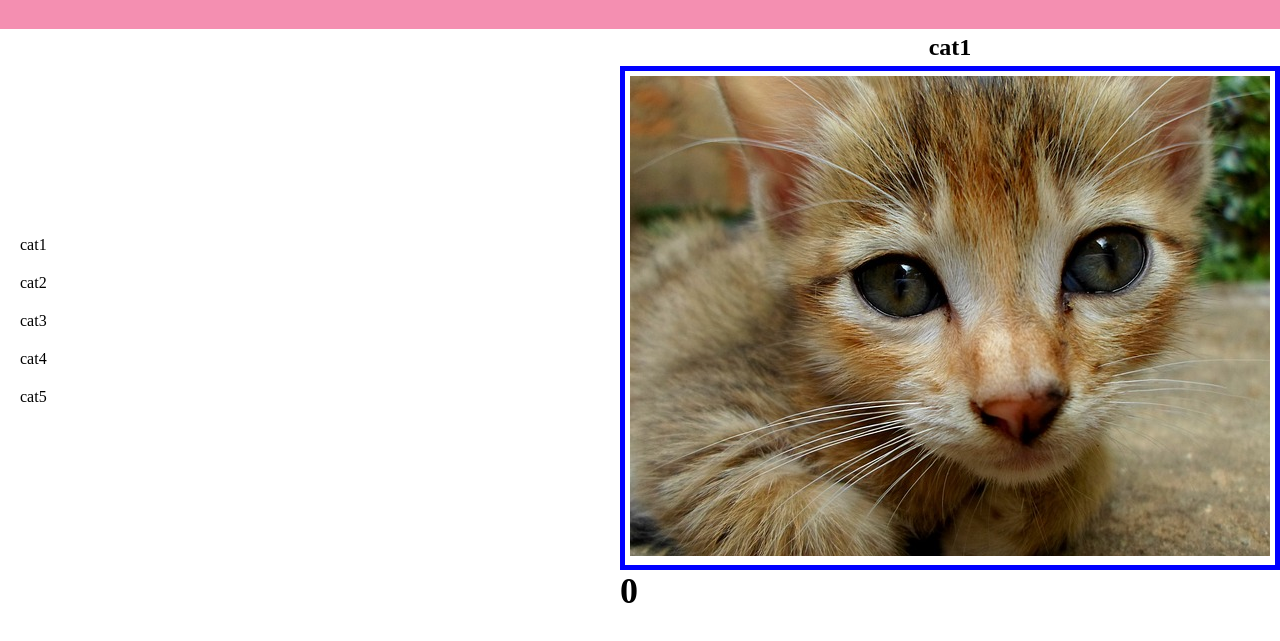
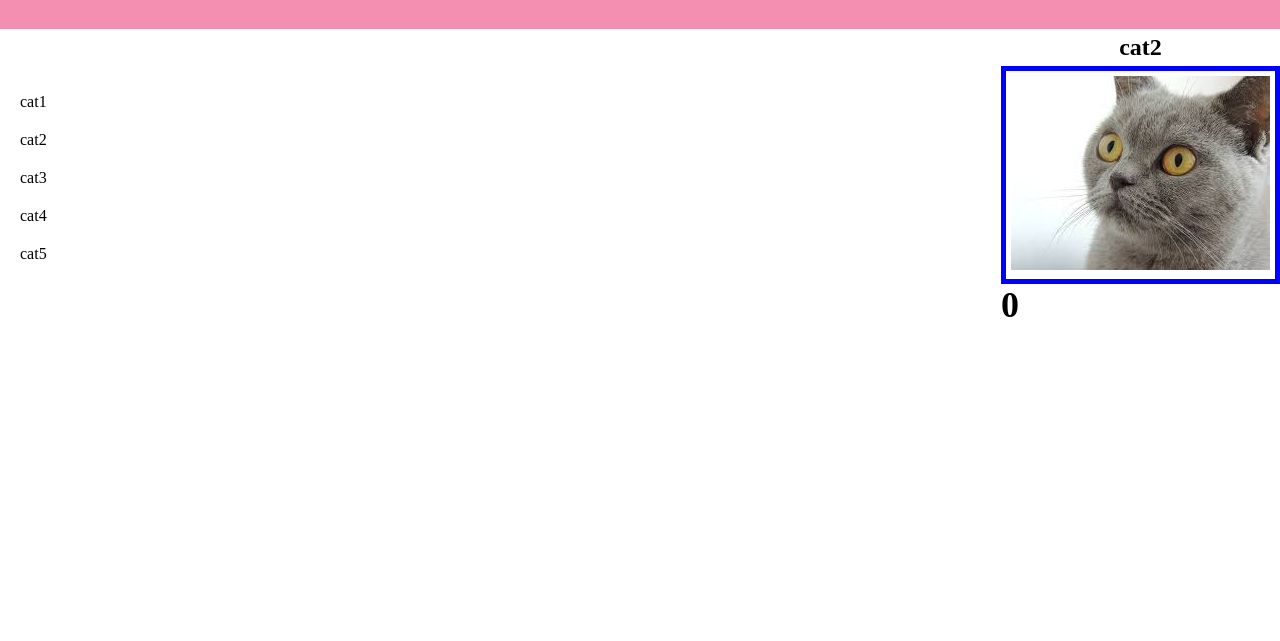
Before and after one commit to rajyotiroshan/catClicker-, a plain HTML site: page index.html in a window 1280 px wide. Both pictures are taken after a click on the item "cat2". Shown: the part 137-778 px from the top of the page. Drawn offline with nearby package versions, Linux system fonts and the light colour scheme.

Commit message:
refactor cat list   click and display

```diff
--- a/index.html
+++ b/index.html
@@ -23,7 +23,9 @@
 			<!---includes clickedCount ,displayArea and catName-->
 			<h2 class="catName"></h2>
 
-			<div class="catDisplayArea"></div>
+			<div class="catDisplayArea">
+				<img src="" alt ="cat-image" class="catOnDisplay">
+			</div>
 			<p class="clickedCount"></p>
 		</section>
 	</main>
--- a/scripts/app.js
+++ b/scripts/app.js
@@ -1,16 +1,23 @@
 $(function(){
 	/* model object to store cat data*/
 	let model = {
+		currentCat:null,
 		cats: [{src:"img/cat_picture1.jpg",count:0,name:"cat1"},
-	{src:"img/cat_picture2.jpg",count:0,name:"cat2"},
-	{src:"img/cat_picture3.jpg",count:0,name:"cat3"},
-	{src:"img/cat_picture4.jpg",count:0,name:"cat4"},
-	{src:"img/cat_picture5.jpg",count:0,name:"cat5"}]
+	{src:"img/cat_picture2.jpeg",count:0,name:"cat2"},
+	{src:"img/cat_picture3.jpeg",count:0,name:"cat3"},
+	{src:"img/cat_picture4.jpeg",count:0,name:"cat4"},
+	{src:"img/cat_picture5.jpeg",count:0,name:"cat5"}]
 	};
 	/* octopus a medium bw model and view for communication.*/
 	let octopus = {
 		getCats:function(){
 			return model.cats;
+		},
+		getCurrentCat:function(){
+			return model.currentCat;
+		},
+		setCurrentCat: function(cat) {
+			model.currentCat = cat;
 		},
 		init: function(){
 			catList.init();
@@ -20,29 +27,49 @@ $(function(){
 	/* views represent UI.*/
 	let catList = {
 		render: function() {
-			htmlStr = '';
-			octopus.getCats().forEach(function(catObj){
+			let ele, cats;
+
+			cats = octopus.getCats();
+			for(let i=0; i<cats.length; i++) {
+				ele = document.createElement("li");
+				ele.innerText = cats[i].name;
+				ele.setAttribute("class","cat");
+				this.catListContainer.append(ele);
+				ele.addEventListener("click",(function(catObj){
+					let currentCat = catObj;
+					return function(){
+						catDisplay.catOnDisplay.attr("src",currentCat.src);
+						catDisplay.catName.html(currentCat.name);
+						octopus.setCurrentCat(currentCat);
+						catDisplay.render();
+					};
+				}(cats[i])));
+
+			}
+			/*octopus.getCats().forEach(function(catObj){
 				htmlStr += `<li class="cat">${catObj.name}</li>`;
-			});
-			this.catListContainer.html(htmlStr);
+			});*/
 		},
 		init: function() {
 			this.catListContainer = $(".cat-list");
 			catList.render();
+			//set clicklistener on catlist item.
 
 		}
 	};
 
 	let catDisplay = {
 		render:function(){
-
+			let currentCat = octopus.getCurrentCat();
+			this.catName.html(currentCat.name);
+			this.clickedCount.html(currentCat.count);
 		},
 		init:function(){
 			this.catDisplayArea = $(".catDisplayArea");
+			this.catOnDisplay = $(".catOnDisplay");
 			this.catName = $(".catName");
 			this.clickedCount = $(".clickedCount");
-			let defaultImg = `<img src="${octopus.getCats()[0].src}">`;
-			this.catDisplayArea.html(defaultImg);
+			this.catOnDisplay.attr("src",octopus.getCats()[0].src);
 			this.catName.html(`${octopus.getCats()[0].name}`);
 			this.clickedCount.html("0");
 		}
```
